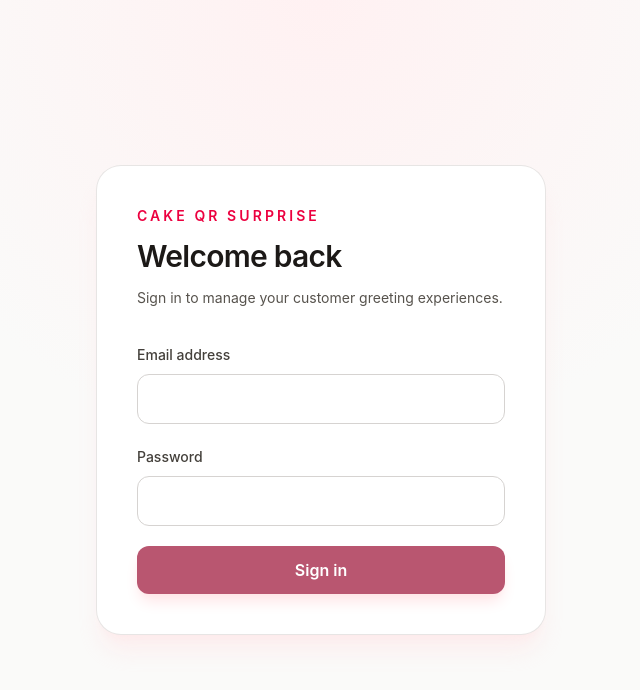
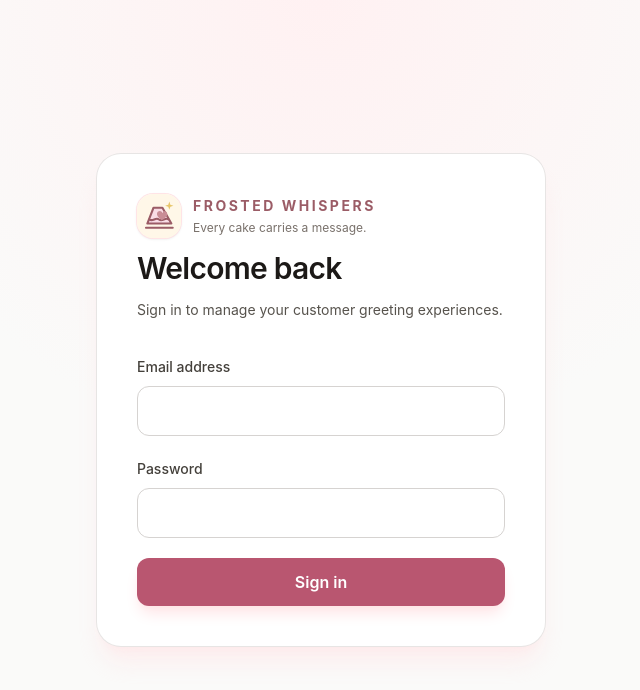
Before and after one commit to dydydan1/CakeSurprise, a React (Vite) app in the folder frontend/: page /login in a window 1280 px wide. Shown: the top 690 px of the page, without its empty margins (319-959 px from the left). Built offline with nearby package versions, Linux system fonts and the light colour scheme; no server answers.

Commit message:
Fix and rename the business name

```diff
--- a/frontend/index.html
+++ b/frontend/index.html
@@ -3,9 +3,11 @@
   <head>
     <meta charset="UTF-8" />
     <meta name="viewport" content="width=device-width, initial-scale=1.0" />
-    <meta name="description" content="Cake QR Code Surprise Message System" />
+    <meta name="description" content="Frosted Whispers — every cake carries a message." />
     <meta name="referrer" content="no-referrer" />
-    <title>Cake QR Surprise</title>
+    <meta name="theme-color" content="#fff7e8" />
+    <link rel="icon" href="/frosted-whispers-mark.svg" type="image/svg+xml" />
+    <title>Frosted Whispers</title>
   </head>
   <body>
     <div id="root"></div>
--- /dev/null
+++ b/frontend/src/components/BrandLockup.jsx
@@ -0,0 +1,21 @@
+function BrandLockup({ showTagline = false }) {
+  return (
+    <div className="flex items-center gap-3">
+      <img
+        alt=""
+        className="size-11 rounded-2xl shadow-sm ring-1 ring-rose-100"
+        src="/frosted-whispers-mark.svg"
+      />
+      <div>
+        <p className="text-sm font-bold uppercase tracking-[0.18em] text-[#9b5c66]">
+          Frosted Whispers
+        </p>
+        {showTagline && (
+          <p className="mt-1 text-xs text-stone-500">Every cake carries a message.</p>
+        )}
+      </div>
+    </div>
+  )
+}
+
+export default BrandLockup
--- a/frontend/src/pages/DashboardPage.jsx
+++ b/frontend/src/pages/DashboardPage.jsx
@@ -1,4 +1,5 @@
 import { useCallback, useEffect, useState } from 'react'
+import BrandLockup from '../components/BrandLockup.jsx'
 import GreetingForm from '../features/greetings/GreetingForm.jsx'
 import GreetingList from '../features/greetings/GreetingList.jsx'
 import QrCodePanel from '../features/greetings/QrCodePanel.jsx'
@@ -154,10 +155,8 @@ function DashboardPage({ admin, onLogout }) {
       <header className="border-b border-rose-100 bg-white/90 backdrop-blur">
         <div className="mx-auto flex max-w-6xl items-center justify-between gap-4 px-6 py-5">
           <div>
-            <p className="text-xs font-semibold uppercase tracking-[0.2em] text-rose-600">
-              Cake QR Surprise
-            </p>
-            <h1 className="mt-1 text-xl font-semibold">Greeting manager</h1>
+            <BrandLockup showTagline />
+            <h1 className="sr-only">Greeting manager</h1>
           </div>
           <div className="flex items-center gap-3">
             <p className="hidden text-right text-sm text-stone-500 sm:block">
--- a/frontend/src/pages/LoginPage.jsx
+++ b/frontend/src/pages/LoginPage.jsx
@@ -1,4 +1,5 @@
 import { useState } from 'react'
+import BrandLockup from '../components/BrandLockup.jsx'
 
 function LoginPage({ onLogin }) {
   const [email, setEmail] = useState('')
@@ -23,9 +24,7 @@ function LoginPage({ onLogin }) {
   return (
     <main className="grid min-h-screen place-items-center bg-[radial-gradient(circle_at_top,_#fff1f2,_#fafaf9_45%)] px-6 py-12 text-stone-900">
       <section className="w-full max-w-md rounded-3xl bg-white p-8 shadow-xl shadow-rose-100/60 ring-1 ring-stone-200 sm:p-10">
-        <p className="text-sm font-semibold uppercase tracking-[0.22em] text-rose-600">
-          Cake QR Surprise
-        </p>
+        <BrandLockup showTagline />
         <h1 className="mt-3 text-3xl font-semibold tracking-tight">Welcome back</h1>
         <p className="mt-3 text-sm leading-6 text-stone-600">
           Sign in to manage your customer greeting experiences.
--- a/frontend/src/pages/SurprisePage.jsx
+++ b/frontend/src/pages/SurprisePage.jsx
@@ -113,7 +113,7 @@ function SurprisePage() {
           </button>
 
           <p className="mt-6 text-[0.65rem] font-bold uppercase tracking-[0.24em] text-stone-400">
-            Cake QR Surprise
+            Frosted Whispers
           </p>
         </section>
       ) : (
@@ -170,7 +170,7 @@ function SurprisePage() {
             )}
 
             <p className="mt-8 text-[0.65rem] font-bold uppercase tracking-[0.24em] text-stone-400">
-              Cake QR Surprise
+              Frosted Whispers
             </p>
           </article>
         </>
```
Also changed, not shown: frontend/public/frosted-whispers-mark.svg (added).
